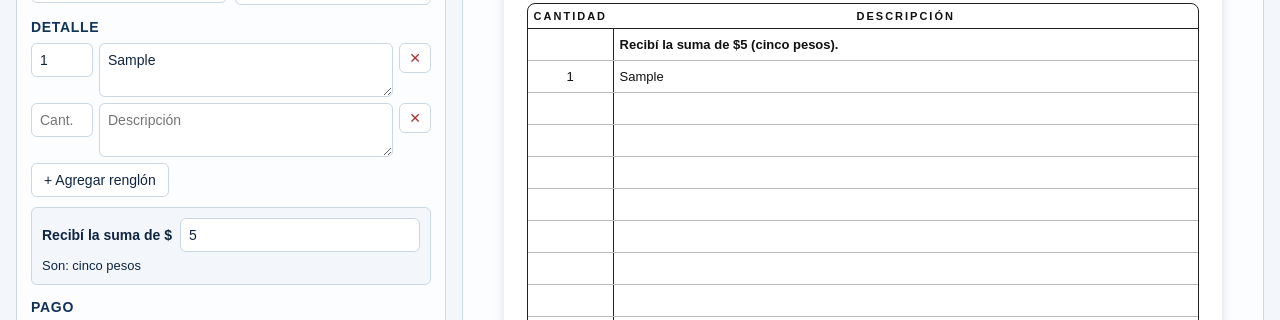
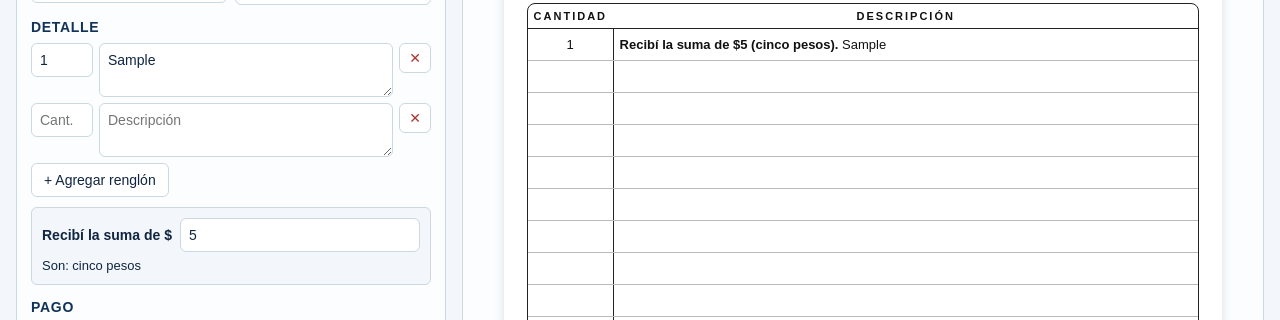
Before and after one commit to gustavo1053/sergiot-refrigeracion, a plain HTML site: page remitos.html in a window 1280 px wide. Both pictures are taken after typing "Sample", "Sample", "Sample", "Sample", "5", "Sample" into the empty fields and a click on the button "+ Agregar renglón". Shown: the part 374-694 px from the top of the page. Drawn offline with nearby package versions, Linux system fonts and the light colour scheme; no server answers.

Commit message:
Remitos: 'Recibí la suma de' en el mismo renglón que la cantidad 1
Co-Authored-By: Claude Sonnet 5.5 <noreply@anthropic.com>
Claude-Session: https://claude.ai/code/session_01T7KRwct76ZvimsD2wGhj6K

```diff
--- a/remitos.html
+++ b/remitos.html
@@ -450,15 +450,22 @@
     $('pTNom').textContent = r.tNombre; $('pTDom').textContent = r.tDom; $('pTCuit').textContent = r.tCuit;
 
     const tb = $('pItems'); tb.innerHTML = '';
-    {
+    const recibi = r.importe
+      ? 'Recibí la suma de ' + fmtPesos(r.importe) + ' (' + importeLetras(r.importe) + ')' + (r.formaPago ? ' en ' + r.formaPago.toLowerCase() : '') + '.'
+      : 'Recibí la suma de $ ____________________' + (r.formaPago ? ' en ' + r.formaPago.toLowerCase() : '');
+    const filas = r.items.length ? r.items : [{cant:'', desc:''}];
+    filas.forEach((i, k) => {
       const tr = document.createElement('tr');
-      const c = td(''); c.style.fontWeight = 'bold';
-      c.textContent = r.importe
-        ? 'Recibí la suma de ' + fmtPesos(r.importe) + ' (' + importeLetras(r.importe) + ')' + (r.formaPago ? ' en ' + r.formaPago.toLowerCase() : '') + '.'
-        : 'Recibí la suma de $ ____________________' + (r.formaPago ? ' en ' + r.formaPago.toLowerCase() : '');
-      tr.append(td(''), c); tb.appendChild(tr);
-    }
-    r.items.forEach(i => { const tr = document.createElement('tr'); tr.append(td(i.cant), td(i.desc)); tb.appendChild(tr); });
+      const d = td('');
+      if(k === 0){
+        const b = document.createElement('b'); b.textContent = recibi;
+        d.appendChild(b);
+        if(i.desc) d.appendChild(document.createTextNode(' ' + i.desc));
+      }else{
+        d.textContent = i.desc;
+      }
+      tr.append(td(i.cant), d); tb.appendChild(tr);
+    });
     const rest = Math.max(1, 10 - tb.children.length);
     for(let k=0;k<rest;k++){
       const tr = document.createElement('tr'); const a = td(''), b = td('');
```
